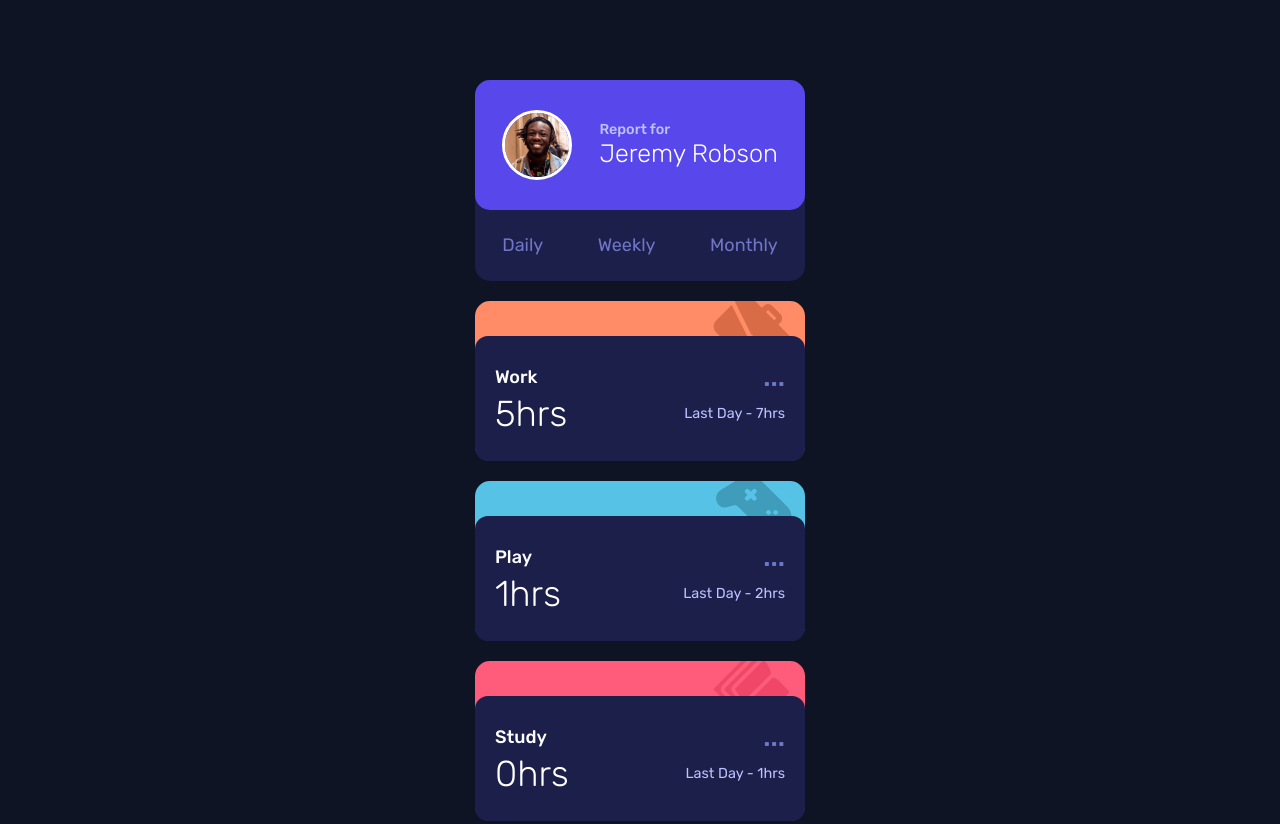
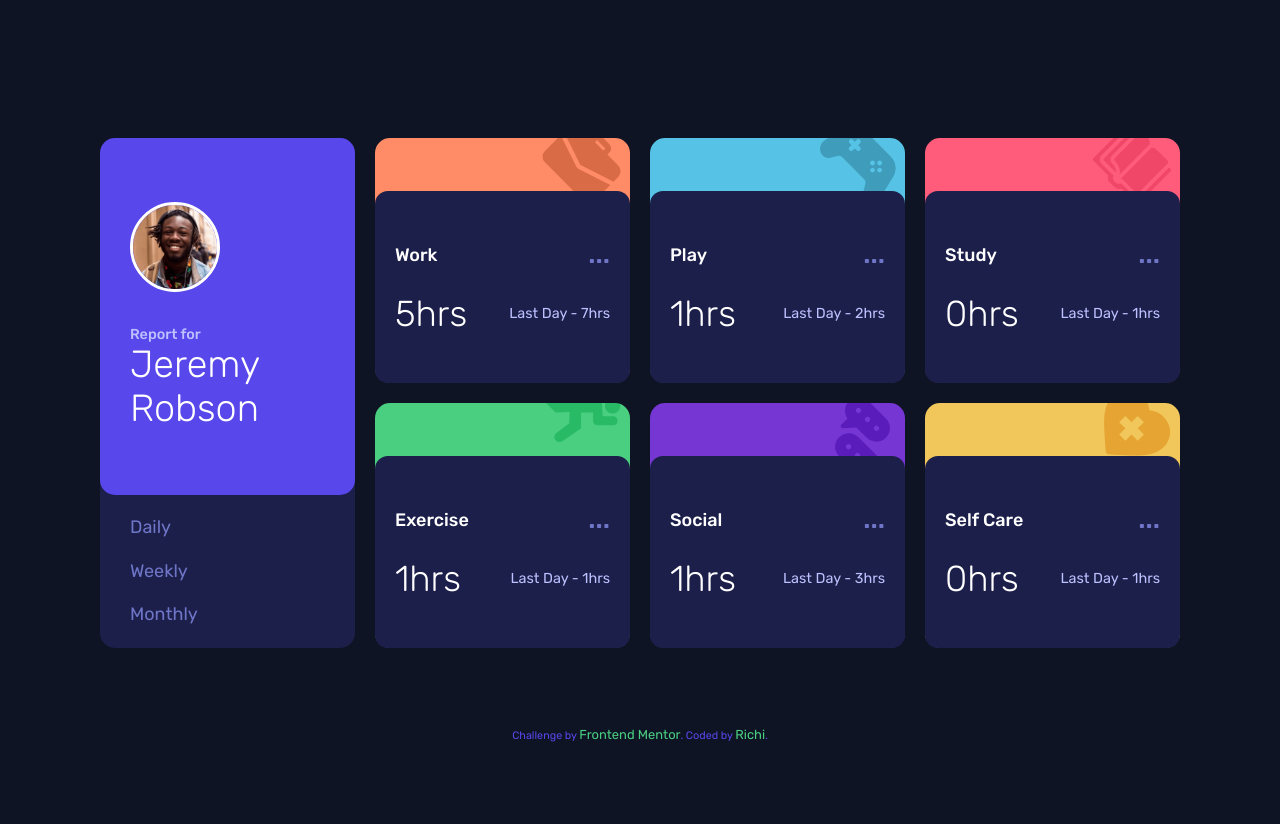
Before and after one commit to AndresRicardo/time-tracking-dashboard-main, a plain HTML site: page index.html in a window 1280 px wide. Shown: the top 824 px of the page. After the commit the page ends 800 px from the top, so only its background shows below. Drawn offline with Linux system fonts and the light colour scheme.

Commit message:
styles ready

```diff
--- a/css/styles.scss
+++ b/css/styles.scss
@@ -10,6 +10,7 @@ $colorSoftOrangeSelfCare: hsl(43, 84%, 65%);
 // Neutral colors
 $colorVeryDarkBlue: hsl(226, 43%, 10%);
 $colorDarkBlue: hsl(235, 46%, 20%);
+$colorDarkBlueHover: hsl(236, 45%, 30%);
 $colorDesaturatedBlue: hsl(235, 45%, 61%);
 $colorPaleBlue: hsl(236, 100%, 87%);
 
@@ -44,13 +45,13 @@ body {
         display: grid;
         grid-template-columns: 1fr;
         grid-template-rows: min-content repeat(6, 1fr);
-        row-gap: 20px;
+        gap: 20px;
 
         #mainCard {
             width: 100%;
             background-color: $colorDarkBlue;
-            grid-template-columns: 1/2;
-            grid-template-rows: 1 / span 1;
+            grid-column: 1/2;
+            grid-row: 1 / span 1;
             border-radius: 15px;
             #user {
                 width: 100%;
@@ -94,9 +95,10 @@ body {
 
                 a {
                     cursor: pointer;
+                    text-decoration: none;
                 }
-                a:active {
-                    color: white;
+                a:hover {
+                    color: $colorPaleBlue;
                 }
             }
         } //fin mainCard
@@ -104,7 +106,7 @@ body {
         .card {
             width: 100%;
             height: 160px;
-            grid-template-columns: 1/2;
+            // grid-column: 1 / span 1;
             border-radius: 15px;
             background-repeat: no-repeat;
             background-position: 95% -8%;
@@ -112,7 +114,7 @@ body {
 
             .cardData {
                 width: 100%;
-                height: 125px;
+                height: 78%;
                 padding: 25px 20px;
                 display: flex;
                 flex-direction: column;
@@ -137,6 +139,10 @@ body {
                     .cardMenu {
                         font-size: 1.5em;
                         font-weight: $typFontWeightMedium;
+                        cursor: pointer;
+                    }
+                    .cardMenu:hover {
+                        color: $colorPaleBlue;
                     }
                 } //fin carDataHead
 
@@ -157,41 +163,44 @@ body {
                         font-size: 0.8em;
                     }
                 } //fin cardDataResults
-            } //fincardData
+            } //fin cardData
+            .cardData:hover {
+                background-color: $colorDarkBlueHover;
+            }
         } //fin card
 
         #workCard {
-            grid-template-rows: 2 / span 1;
+            // grid-row: 2 / span 1;
             background-color: $colorLightRedWork;
             background-image: url(../images/icon-work.svg);
         } //fin workCard
 
         #playCard {
-            grid-template-rows: 3 / span 1;
+            // grid-row: 3 / span 1;
             background-color: $colorSoftBluePlay;
             background-image: url(../images/icon-play.svg);
         } //fin playCard
 
         #studyCard {
-            grid-template-rows: 4 / span 1;
+            // grid-row: 4 / span 1;
             background-color: $colorLightRedStudy;
             background-image: url(../images/icon-study.svg);
         } //fin studyCard
 
         #exerciseCard {
-            grid-template-rows: 5 / span 1;
+            // grid-row: 5 / span 1;
             background-color: $colorLimeGreenExercise;
             background-image: url(../images/icon-exercise.svg);
         } //fin exersiceCard
 
         #socialCard {
-            grid-template-rows: 6 / span 1;
+            // grid-row: 6 / span 1;
             background-color: $colorVioletSocial;
             background-image: url(../images/icon-social.svg);
         } //fin socialCard
 
         #selfCareCard {
-            grid-template-rows: 7 / span 1;
+            // grid-row: 7 / span 1;
             background-color: $colorSoftOrangeSelfCare;
             background-image: url(../images/icon-self-care.svg);
         } //fin selfCareCard
@@ -207,3 +216,98 @@ body {
         }
     }
 } //fin body
+
+@media (min-width: 540px) {
+    body {
+        #container {
+            width: 540px;
+            grid-template-columns: repeat(2, 1fr);
+            grid-template-rows: min-content repeat(3, 1fr);
+
+            #mainCard {
+                width: 100%;
+                grid-column: 1 / span 2;
+                grid-row: 1 / span 1;
+            } //fin mainCard
+
+            .card {
+                width: auto;
+                height: 245px;
+            } //fin card
+        } //fin container
+    } //fin body
+} //fin media (min-width: 540px)
+
+@media (min-width: 810px) {
+    body {
+        #container {
+            width: 810px;
+            grid-template-columns: repeat(3, 1fr);
+            grid-template-rows: min-content repeat(3, 1fr);
+
+            #mainCard {
+                width: 100%;
+                grid-column: 1 / span 3;
+                grid-row: 1 / span 1;
+            } //fin mainCard
+
+            .card {
+                width: auto;
+                height: 245px;
+            } //fin card
+        } //fin container
+    } //fin body
+} //fin media (min-width: 810px)
+
+@media (min-width: 1080px) {
+    body {
+        #container {
+            width: 1080px;
+            grid-template-columns: repeat(4, 1fr);
+            grid-template-rows: repeat(2, 1fr);
+
+            #mainCard {
+                width: 100%;
+                grid-column: 1 / span 1;
+                grid-row: 1 / span 2;
+
+                #user {
+                    width: 100%;
+                    height: 70%;
+                    padding: 30px 30px;
+                    display: flex;
+                    flex-direction: column;
+                    justify-content: space-evenly;
+                    align-items: start;
+
+                    #userAvatar {
+                        width: 90px;
+                        height: 90px;
+                    }
+
+                    #userData {
+                        #userName {
+                            font-size: 2.1em;
+                        }
+                    }
+                } // fin user
+
+                #times {
+                    // background-color: yellowgreen;
+                    width: 100%;
+                    height: 30%;
+                    margin: 0px;
+                    padding: 0px 30px;
+                    display: flex;
+                    flex-direction: column;
+                    justify-content: space-evenly;
+                }
+            } //fin mainCard
+
+            .card {
+                width: auto;
+                height: 245px;
+            } //fin card
+        } //fin container
+    } //fin body
+} //fin media (min-width: 1080px)
```
Also changed, not shown: css/styles.css, 1 other file.
